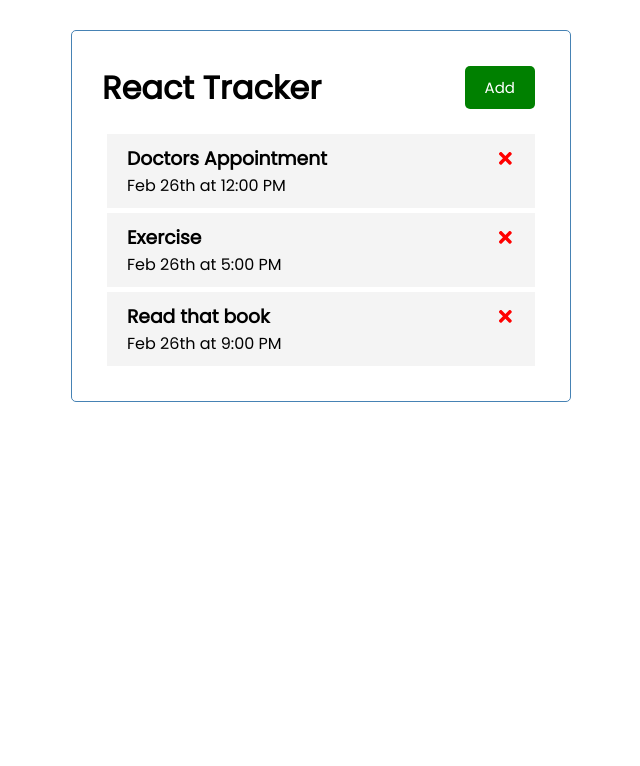
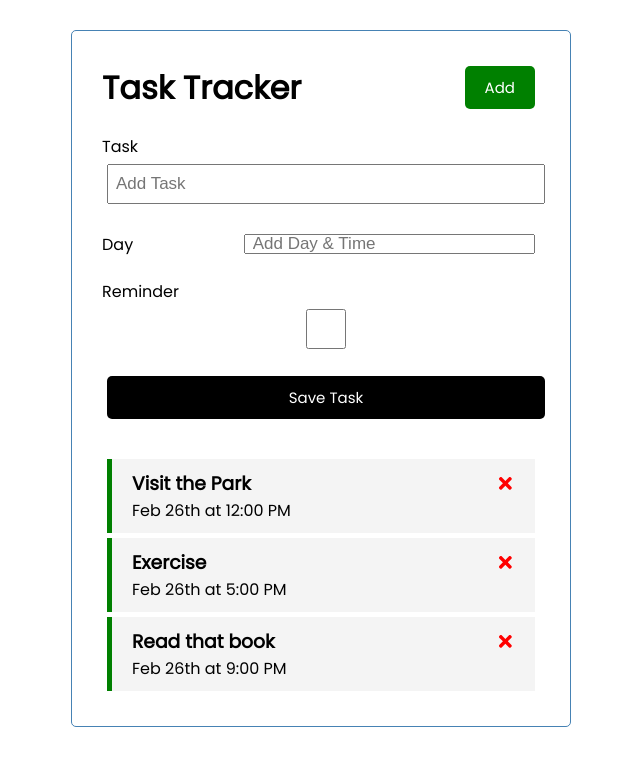
Before and after one commit to Bonveeee/react-tracker, a React (Create React App) app: page / in a window 1280 px wide. Shown: the top 766 px of the page, without its empty margins (319-959 px from the left). Built offline with nearby package versions, Linux system fonts and the light colour scheme.

Commit message:
[added] more components addtask

```diff
--- a/src/App.js
+++ b/src/App.js
@@ -1,27 +1,28 @@
 import { useState } from "react";
 import Header from "./components/Header";
 import Tasks from "./components/Tasks";
+import AddTask from "./components/AddTask";
 
 function App() {
 
   const [tasks, setTasks] = useState([
     {
       id: 1,
-      text: "Doctors Appointment",
+      text: "Visit the Park",
       day: "Feb 26th at 12:00 PM",
-      remainder: true,
+      reminder: true,
     },
     {
       id: 2,
       text: "Exercise",
       day: "Feb 26th at 5:00 PM",
-      remainder: true,
+      reminder: true,
     },
     {
       id: 3,
       text: "Read that book",
       day: "Feb 26th at 9:00 PM",
-      remainder: true,
+      reminder: true,
     },
   ])
 
@@ -30,11 +31,17 @@
     setTasks(tasks.filter((task) => task.id !== id))
   }
 
+  //toggle reminder
+  const toggleReminder = (id) => {
+     setTasks(tasks.map((task)=> task.id === id? {...task, reminder: !task.reminder} : task))
+  }
+
   return (
     <div className="container">
-    <Header title = "React Tracker"/>
+    <Header title = "Task Tracker"/>
+    <AddTask />
      {tasks.length > 0? (
-      <Tasks tasks={tasks} onDelete= {deleteTask}/>
+      <Tasks tasks={tasks} onDelete= {deleteTask} onToggle ={toggleReminder} />
       ) :
       (' No tasks To Show')}
     </div>
--- /dev/null
+++ b/src/components/AddTask.js
@@ -0,0 +1,42 @@
+import { useState } from "react";
+
+const AddTask = () => {
+  const [text, setText] = useState("");
+  const [day, setDay] = useState("");
+  const [reminder, setReminder] = useState(false);
+
+  return (
+    <form className="add-form">
+      <div className="form-control">
+        <label>Task</label>
+        <input
+          type="text"
+          placeholder="Add Task"
+          value={text}
+          onChange={(e) => setText(e.target.value)}
+        />
+      </div>
+      <div className="form-control form-control-check">
+        <label>Day</label>
+        <input
+          type="text"
+          placeholder="Add Day & Time"
+          value={day}
+          onChange={(e) => setDay(e.target.value)}
+        />
+      </div>
+      <div className="form-control">
+        <label>Reminder</label>
+        <input
+          type="checkbox"
+          value={reminder}
+          onChange={(e) => setReminder(e.currentTarget.checked)}
+        />
+      </div>
+
+      <input type="Submit" value="Save Task" className="btn btn-block" />
+    </form>
+  );
+};
+
+export default AddTask;
--- a/src/components/Task.js
+++ b/src/components/Task.js
@@ -1,8 +1,8 @@
 import { FaTimes } from 'react-icons/fa'
 
-const Task = ({task, onDelete}) => {
+const Task = ({task, onDelete, onToggle}) => {
   return (
-    <div className="task">
+    <div className={`task ${task.reminder ? 'reminder' : ''}`} onDoubleClick={() => onToggle(task.id)}>
     <h3>
         {task.text} <FaTimes style={{color: 'red', cursor: 'pointer'}} onClick= {() => onDelete(task.id)}/>
     </h3>
--- a/src/components/Tasks.js
+++ b/src/components/Tasks.js
@@ -1,10 +1,10 @@
 import Task from "./Task"
 
-const Tasks = ({tasks, onDelete}) => {
+const Tasks = ({tasks, onDelete, onToggle}) => {
   return (
    <>
     {tasks.map((task) =>(
-      <Task key={task.id} task={task} onDelete={onDelete}/>
+      <Task key={task.id} task={task} onDelete={onDelete} onToggle={onToggle}/>
     ))}
    </>
   )
--- a/src/index.js
+++ b/src/index.js
@@ -11,7 +11,4 @@
   </React.StrictMode>
 );
 
-// If you want to start measuring performance in your app, pass a function
-// to log results (for example: reportWebVitals(console.log))
-// or send to an analytics endpoint. Learn more: https://bit.ly/CRA-vitals
 reportWebVitals();
```
